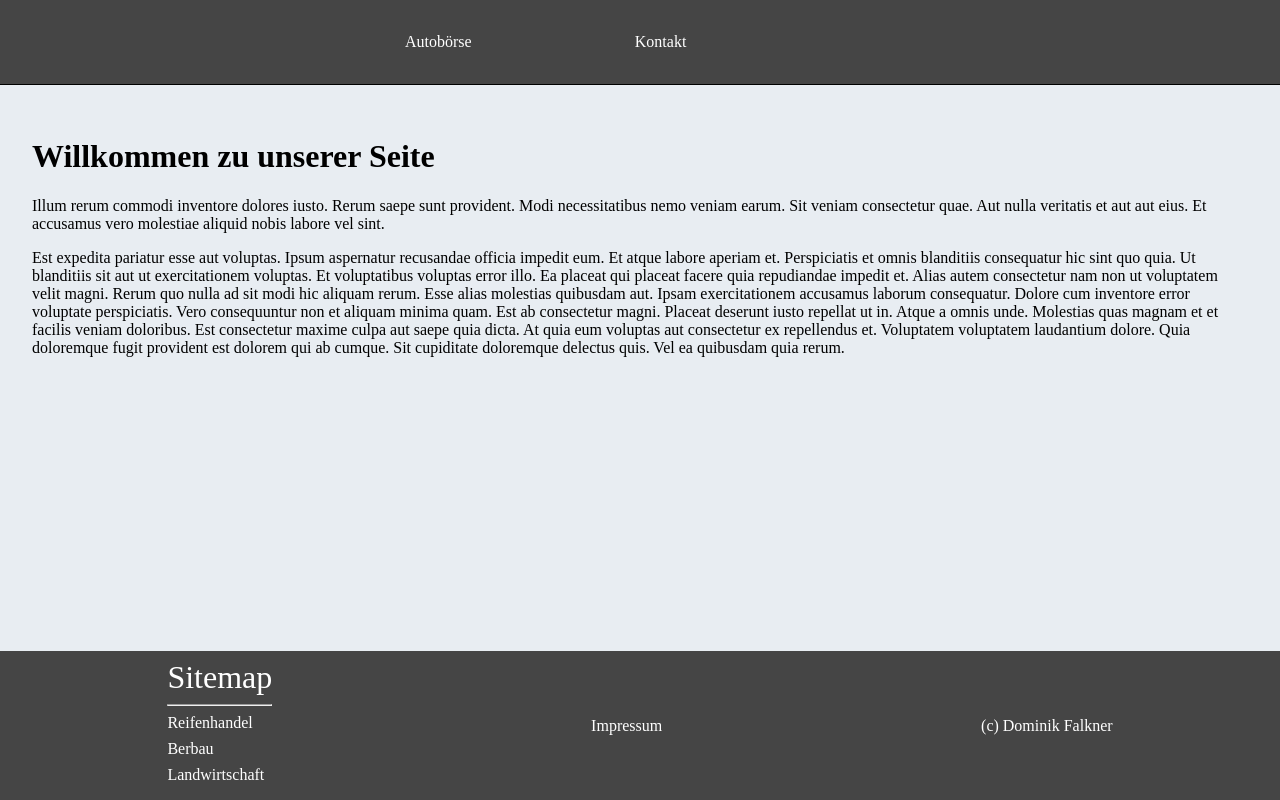
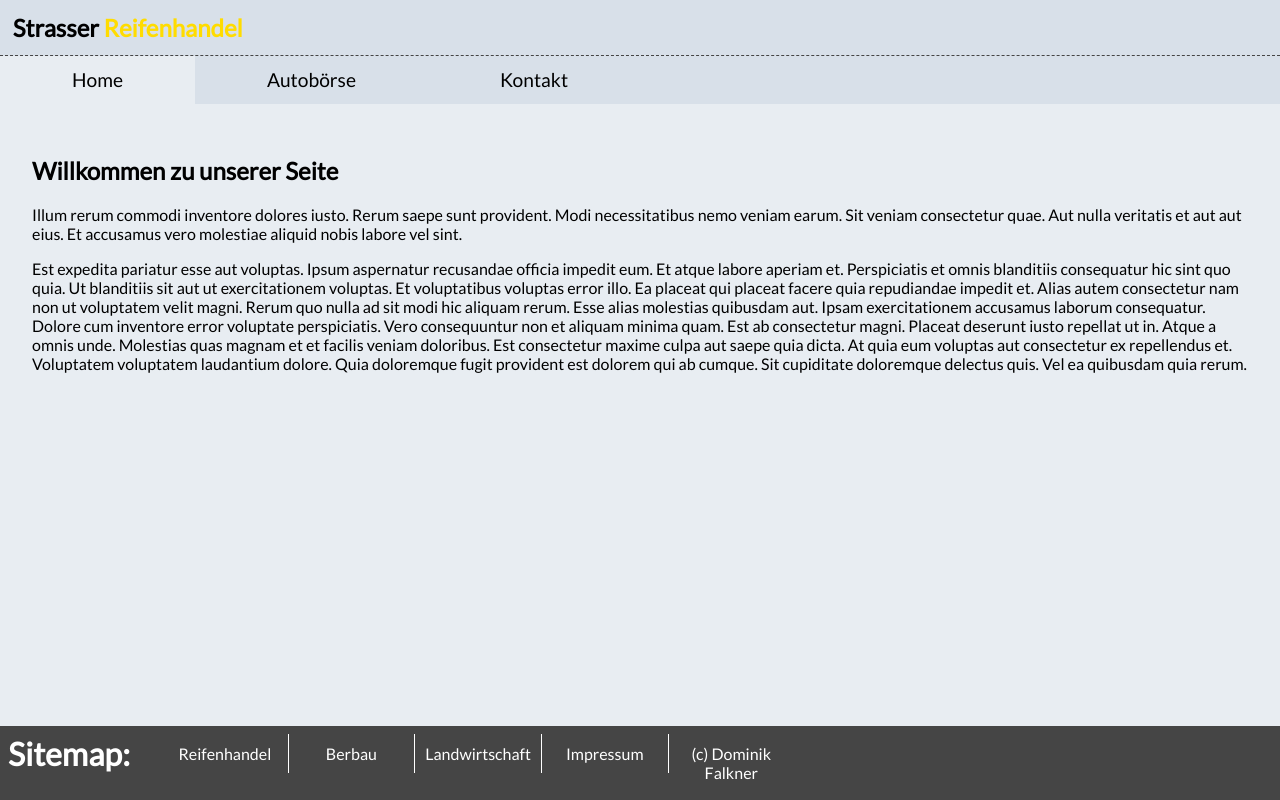
Before and after one commit to falknerdominik/strasser, a website: page static/compiled/reifenhandel/index.html in a window 1280 px wide. Drawn offline with nearby package versions, Linux system fonts and the light colour scheme; files that its build step writes are made by us from their sources.

Commit message:
[014] Change navigation to a more 'flat' design
	* change markup to fit better
	* move styling logo to navigation partial
	* add colors for each 'company'
	* changed logo to temporary replacement

```diff
--- a/static/compiled/reifenhandel/index.html
+++ b/static/compiled/reifenhandel/index.html
@@ -2,21 +2,28 @@
 <html>
   <head>
     <meta charset="utf-8">
-    <title>Landing Page</title>
+    <meta name="viewport" content="width=device-width, initial-scale=1.0">
+    <title>Reifenhandel Strasser</title>
 
+    <link href="https://fonts.googleapis.com/css?family=Lato" rel="stylesheet">
     <link rel="stylesheet" href="../css/partials/reifenhandel.css"
   </head>
   <body>
     <nav class="nav-main">
+    <div class="logo">
+      <a href="index.html">
+        <h1>Strasser <em class="highlight">Reifenhandel</em></h1>
+      </a>
+    </div>
       <ul>
-        <li> <img src="../icons/home.svg" alt="home" class="logo"></li>
-        <li>Autobörse</li>
-        <li>Kontakt</li>
+        <li class="active"><a href="#">Home</a></li>
+        <li><a href="#">Autobörse</a></li>
+        <li><a href="#">Kontakt</a></li>
       </ul>
     </nav>
 
     <main>
-      <h1>Willkommen zu unserer Seite</h1>
+      <h2>Willkommen zu unserer Seite</h2>
       <p> Illum rerum commodi inventore dolores iusto. Rerum saepe sunt provident. Modi necessitatibus nemo veniam earum. Sit veniam consectetur quae. Aut nulla veritatis et aut aut eius. Et accusamus vero molestiae aliquid nobis labore vel sint.</p>
 <p>
 Est expedita pariatur esse aut voluptas. Ipsum aspernatur recusandae officia impedit eum. Et atque labore aperiam et. Perspiciatis et omnis blanditiis consequatur hic sint quo quia. Ut blanditiis sit aut ut exercitationem voluptas.
@@ -34,16 +41,16 @@ At quia eum voluptas aut consectetur ex repellendus et. Voluptatem voluptatem la
 
     <footer>
       <nav class="sitemap">
-        Sitemap
+        <h3>Sitemap:</h3>
         <hr>
         <ul>
           <li><a href="#" class="link">Reifenhandel</a></li>
           <li><a href="#" class="link">Berbau</a></li>
           <li><a href="#" class="link">Landwirtschaft</a></li>
+          <li><a href="#" class="link">Impressum</a></li>
+          <li><a href="#" class="link">(c) Dominik Falkner</a></li>
         </ul>
       </nav>
-      <a href="#" class="link">Impressum</a>
-      <a href="#" class="link">(c) Dominik Falkner</a>
     </footer>
   </body>
 </html>
--- a/static/scss/modules/colors.scss
+++ b/static/scss/modules/colors.scss
@@ -1,5 +1,11 @@
 /* base colors */
 $bg-color: #e8edf2;
 $txt-color: black;
+
 $footer-color: #454545;
 $nav-color: #454545;
+
+// bergbau
+$yellow: #FFDC00;
+$blue: #0074D9;
+$red: #FF4136;
--- a/static/scss/modules/footer.scss
+++ b/static/scss/modules/footer.scss
@@ -8,28 +8,79 @@ footer {
   display: flex;
   justify-content: space-around;
   align-items: center;
-  flex-direction: row;
+  text-align: center;
+  flex-direction: column;
   flex-wrap: nowrap;
 
+  .sitemap {
+    width: 100%;
+    ul {
+      text-align: center;
+      display: flex;
+      flex-direction: column;
+      justify-content: center;
+      align-items: center;
+      padding: 0;
+      margin: 0;
+      list-style: none;
+
+      li {
+        width: 100%;
+        padding: 10px;
+
+        &:hover {
+          background-color: $bg-color;
+          a {
+            color: black;
+          }
+        }
+      }
+    }
+
+  }
+
+    // copyright
+    a:last-child {
+      align-self: flex-end;
+    }
 }
 
 @media (min-width: $screen-medium) {
   footer {
-    hr {
-      font-size: 1rem; // reset margin-top
+    padding: 0.5rem;
+    flex-direction: row;
+    flex-wrap: wrap;
+
+    hr { display: none; }
+
+    h3 {
+      margin: 0;
     }
+
     .sitemap {
+      display: flex;
+
+      h3 {
+        font-size: 2rem;
+        margin-right: 2rem;
+      }
+
       ul {
         padding: 0;
         margin: 0;
         list-style: none;
+        width: 50%;
+        flex-direction: row;
+        align-items: baseline;
 
         li {
-          padding: 0 0 .5rem 0;
-          font-size: 1rem;
+          border-right: 1px solid white;
+        }
+
+        li:last-child {
+          border-right: none;
         }
       }
-      font-size: 2rem;
     }
   }
 }
--- a/static/scss/modules/navigation.scss
+++ b/static/scss/modules/navigation.scss
@@ -5,25 +5,48 @@ body {
   flex-direction: column;
 }
 
+.logo {
+  a {
+    text-decoration: none;
+    color: black;
+
+    h1 {
+      margin: 0.8rem;
+      em {
+        font-style: normal;
+        &.highlight { color: $base-color; }
+      }
+    }
+  }
+}
+
 .nav-main {
-  background-color: $nav-color;
-  color: white;
-  border-bottom: 1px solid black;
+  background-color: darken($bg-color, 5% );
+  color: $footer-color;
+  div.logo { border-bottom: 1px dashed $footer-color };
 
   ul {
-
-    .logo {
-      width: 10rem;
-      height: auto;
-    }
-
     list-style: none;
     margin: 0;
     padding: 0;
 
     display: flex;
-    align-items: center;
     justify-content: space-around;
+
+    li {
+      font-size: 1.2rem;
+      padding: .8rem;
+      text-align: center;
+      flex-grow: 1;
+      a {
+        text-decoration: none;
+        color: black;
+      }
+
+      &.active, &:hover, &:focus {
+        background-color: $bg-color;
+      }
+    }
   }
 }
 
@@ -34,6 +57,6 @@ main {
 
 @media (min-width: $screen-medium) {
   .nav-main ul {
-    width: 60%;
+    width: 50%;
   }
 }
--- a/static/scss/partials/base.scss
+++ b/static/scss/partials/base.scss
@@ -5,6 +5,7 @@
 body {
   background-color: $bg-color;
   box-sizing: border-box;
+  font-family: 'Lato', sans-serif;
   padding: 0;
   margin: 0;
 }
--- a/static/scss/partials/reifenhandel.scss
+++ b/static/scss/partials/reifenhandel.scss
@@ -1,4 +1,6 @@
 @import 'base.scss';
+
+$base-color: $yellow;
 
 @import '../modules/navigation.scss';
 
```
